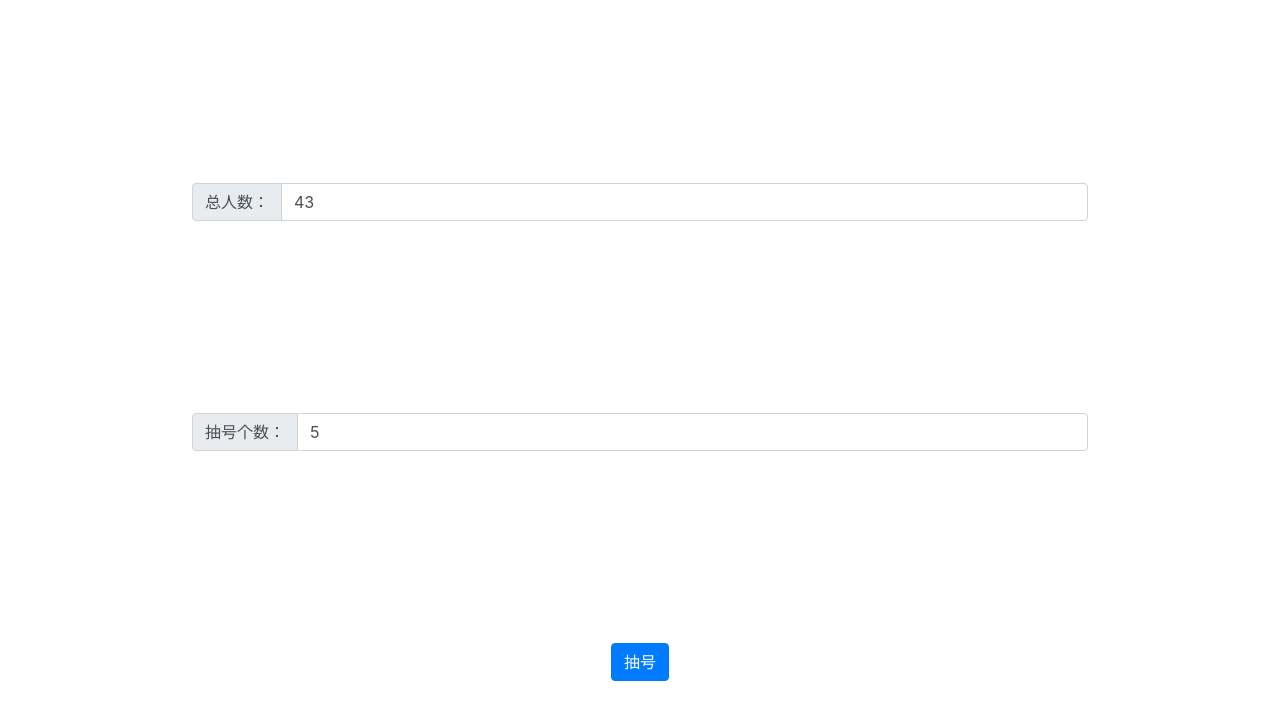
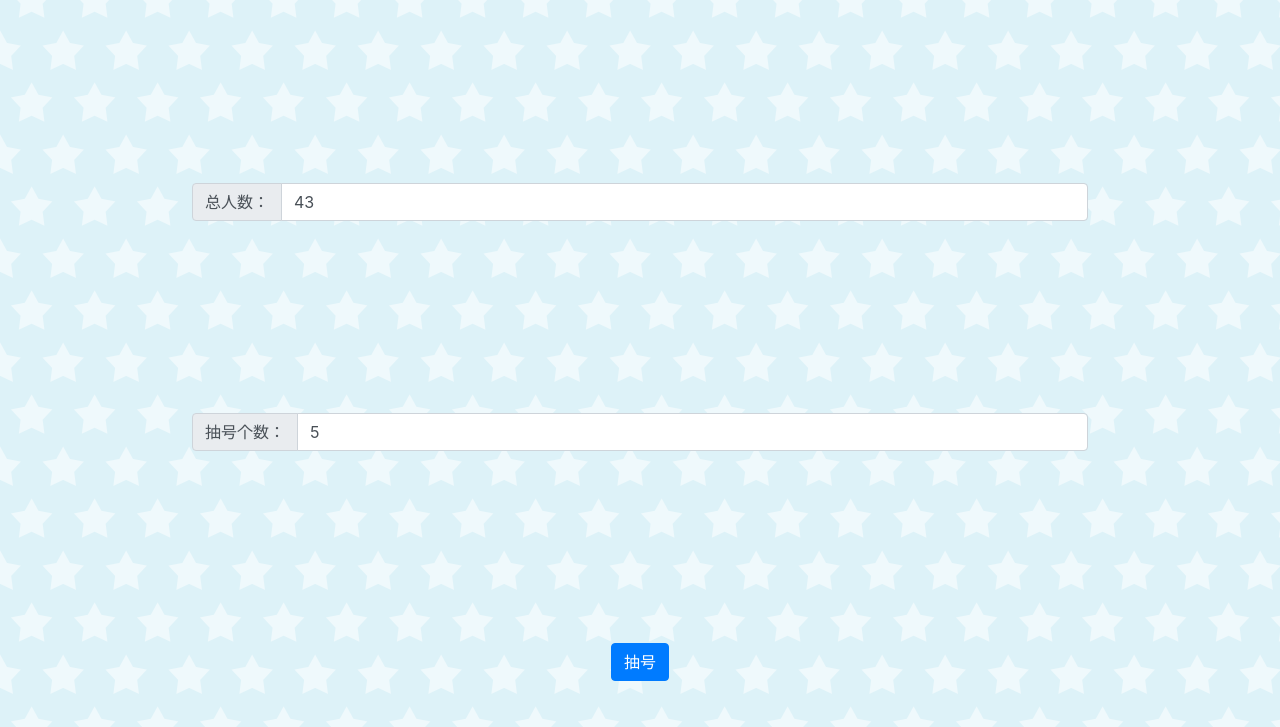
Before and after one commit to stepbystepcode/Lottery, a plain HTML site: page index.html in a window 1280 px wide. Shown: the part 73-800 px from the top of the page. Drawn offline with Linux system fonts and the light colour scheme.

Commit message:
version 1.1

```diff
--- a/index.html
+++ b/index.html
@@ -10,6 +10,7 @@
 </head>
 
 <body>
+  <div id="background"></div>
   <h1>抽号器</h1>
   <div class="input-group flex-nowrap block">
     <div class="input-group-prepend">
--- a/style.css
+++ b/style.css
@@ -26,3 +26,13 @@ button{
   width: 70%;
   margin-left: 15%;
 }
+#background{
+  width: 100%;
+  height: 100%;
+  position: absolute;
+  top: 0;
+  left: 0;
+  background-image: url(./star.png);
+  opacity: .6;
+  z-index: -1;
+}
```
Also changed, not shown: star.png (added).
